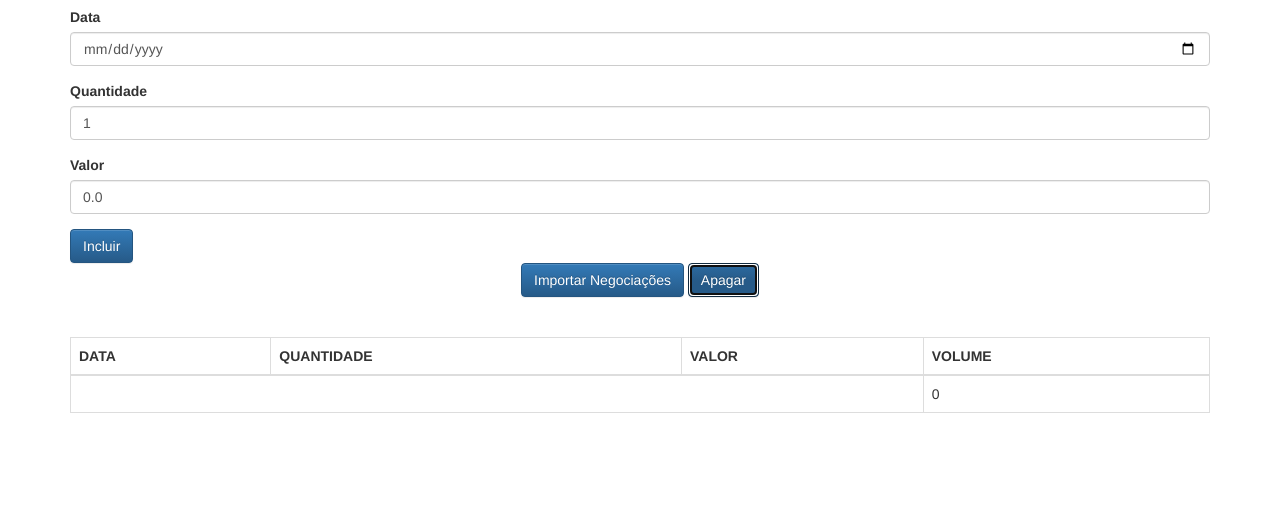
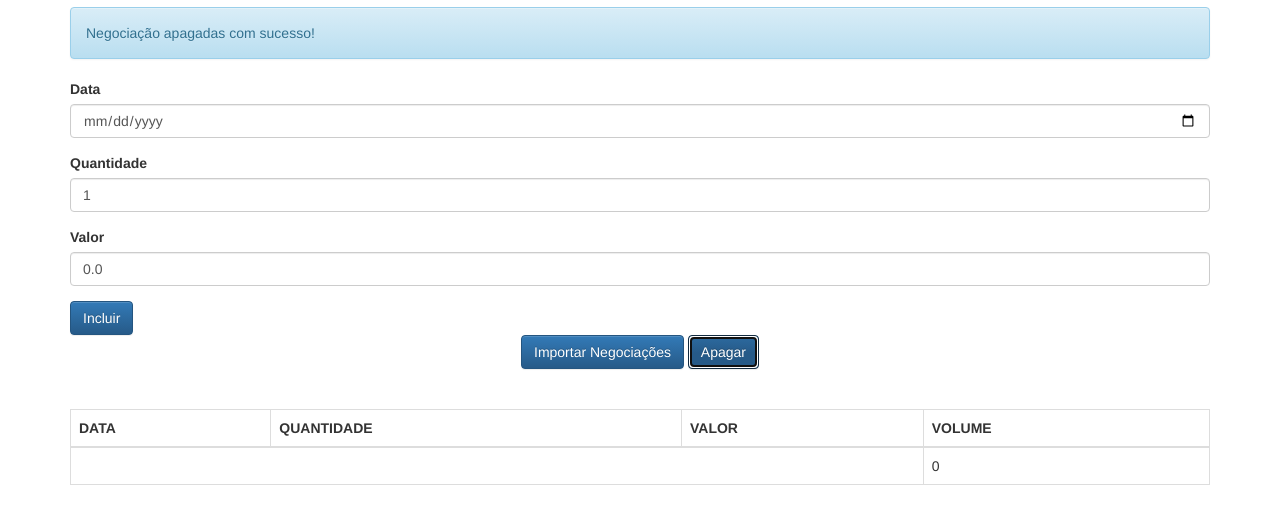
Before and after one commit to OsmarALMS/JavaScript, a plain HTML site: page aluraframe/client/index.html in a window 1280 px wide. Both pictures are taken after a click on the button "Apagar". Shown: the part 63-586 px from the top of the page. Drawn offline with Linux system fonts and the light colour scheme.

Commit message:
Commit parcial JavaScript Avançado II

```diff
--- a/aluraframe/client/index.html
+++ b/aluraframe/client/index.html
@@ -37,7 +37,7 @@
         <button class="btn btn-primary text-center" type="button">
             Importar Negociações
         </button>
-        <button class="btn btn-primary text-center" type="button">
+        <button onclick="negociacaoController.apaga();" class="btn btn-primary text-center" type="button">
             Apagar
         </button>
     </div>
@@ -51,9 +51,12 @@
     <script src="js/models/Mensagem.js"></script>
     <script src="js/controllers/NegociacaoController.js"></script>
     <script src="js/helpers/DateHelper.js"></script>
+    <script src="js/helpers/Bind.js"></script>
     <script src="js/views/View.js"></script>
     <script src="js/views/NegociacoesView.js"></script>
     <script src="js/views/MensagemView.js"></script>
+    <script src="js/services/ProxyFactory.js"></script>
+
     <script>
         let negociacaoController = new NegociacaoController();
     </script>
--- a/aluraframe/client/js/controllers/NegociacaoController.js
+++ b/aluraframe/client/js/controllers/NegociacaoController.js
@@ -5,25 +5,24 @@ class NegociacaoController {
         this._inputData = $('#data');
         this._inputQuantidade = $('#quantidade');
         this._inputValor = $('#valor');
-        this._listaNegociacoes = new ListaNegociacoes();
 
-        this._negociacoesView = new NegociacoesView($('#negociacoesView'));
-        this._negociacoesView.update(this._listaNegociacoes);
+        this._listaNegociacoes = new Bind(
+            new ListaNegociacoes(), new NegociacoesView($('#negociacoesView')), 'adiciona','esvazia');
 
-        this._mensagem = new Mensagem();
-        this._mensagemView = new MensagemView($('#mensagemView'));
-        this._mensagemView.update(this._mensagem);
+        this._mensagem = new Bind(
+            new Mensagem(), new MensagemView($('#mensagemView')), 'texto');
     }
 
     adiciona(event){
         event.preventDefault();
         this._listaNegociacoes.adiciona(this._criaNegociacao());
-        this._negociacoesView.update(this._listaNegociacoes);
+        this._mensagem.texto = 'Negociação adicionada com sucesso!';
+        this._limpaFormulario();
+    }
 
-        this._mensagem.texto = 'Negociação adicionada com sucesso!';
-        this._mensagemView.update(this._mensagem);
-
-        this._limpaFormulario();
+    apaga(){
+        this._listaNegociacoes.esvazia();
+        this._mensagem.texto = 'Negociação apagadas com sucesso!';
     }
 
     _criaNegociacao() {
--- /dev/null
+++ b/aluraframe/client/js/helpers/Bind.js
@@ -0,0 +1,9 @@
+class Bind{
+
+    constructor(model, view, ...props){
+        let proxy = ProxyFactory.create(model, props, (model) => view.update(model));
+        view.update(model);
+        return proxy;
+    }
+
+}
--- a/aluraframe/client/js/models/ListaNegociacoes.js
+++ b/aluraframe/client/js/models/ListaNegociacoes.js
@@ -1,7 +1,7 @@
 class ListaNegociacoes {
 
     constructor() {
-        this._negociacoes = []
+        this._negociacoes = [];
     }
 
     adiciona(negociacao){
@@ -9,7 +9,10 @@ class ListaNegociacoes {
     }
 
     get negociacoes() {
-        //return this._negociacoes;
         return [].concat(this._negociacoes);
     }
+
+    esvazia() {
+        this._negociacoes = [];
+    }
 }
--- /dev/null
+++ b/aluraframe/client/js/services/ProxyFactory.js
@@ -0,0 +1,28 @@
+class ProxyFactory {
+
+    static create(objeto, props, acao){
+        return new Proxy(objeto, {
+            get(target, prop, receiver){
+                if(props.includes(prop) && ProxyFactory._ehFuncao(target[prop])){
+                    return function(){
+                        Reflect.apply(target[prop], target, arguments);
+                        acao(target);
+                    }
+                }
+                return Reflect.get(target, prop, receiver);
+            },
+            set(target, prop, value, receiver){
+                if(prop.includes(prop)){
+                    target[prop] = value;
+                    acao(target);
+                }
+                return Reflect.set(target, prop, value, receiver);
+            }
+        });
+    }
+
+    static _ehFuncao(func){
+        return typeof(func) == typeof(Function);
+    }
+
+}
```
Also changed, not shown: aluraframe/client/js/models/Mensagem.js (line endings or trailing spaces).
